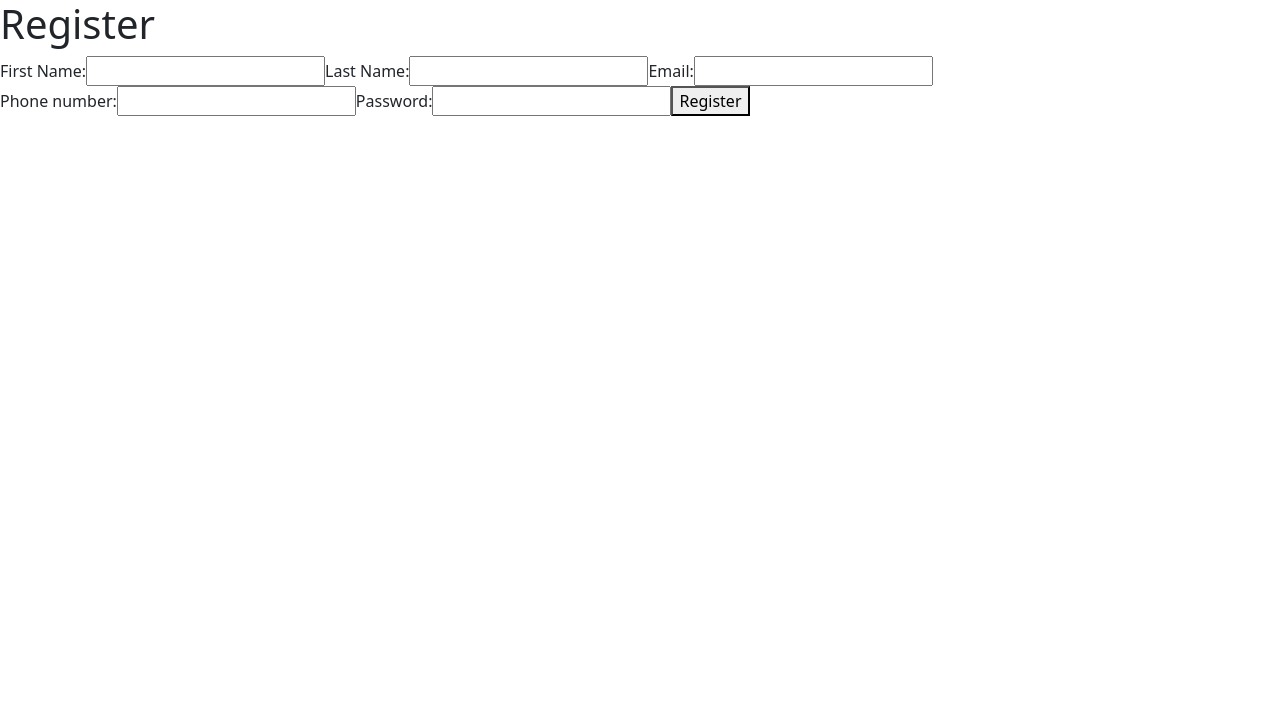
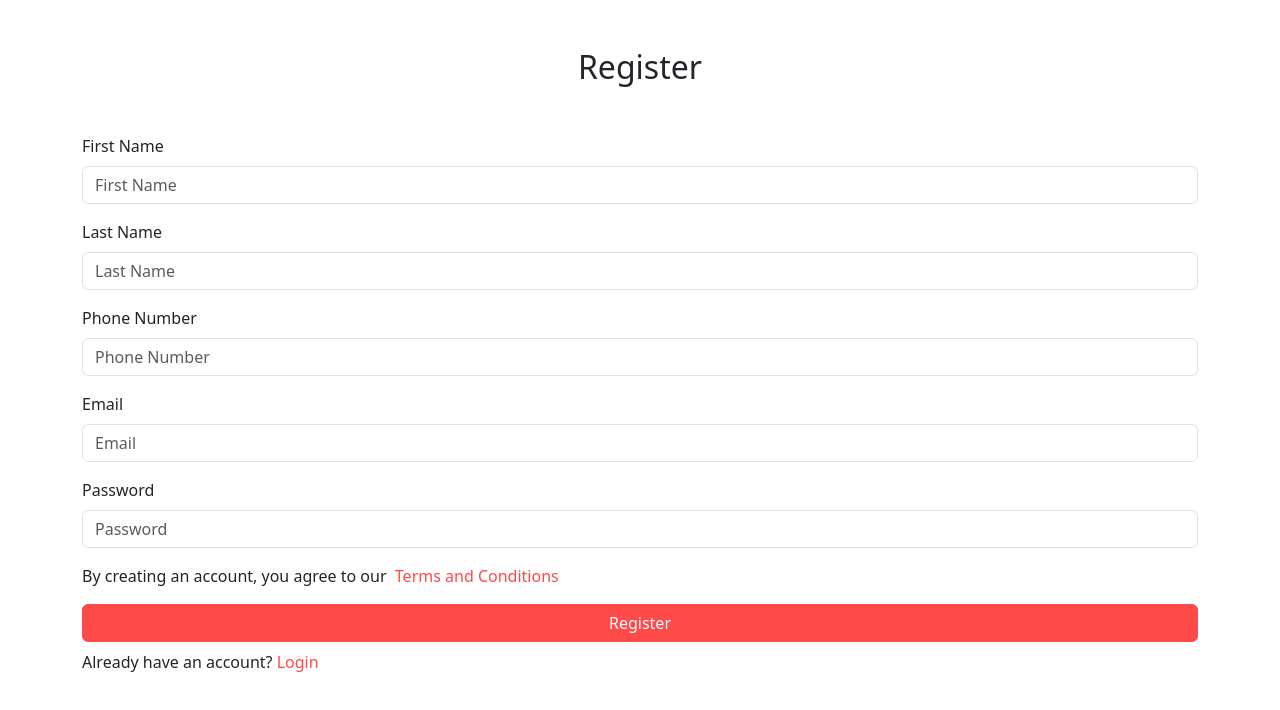
Before and after one commit to M0L0TFY/Wassal, a React (Vite) app in the folder wassal-frontend/: page /#/Register in a window 1280 px wide. Shown: the top 710 px of the page. Built offline with nearby package versions, Linux system fonts and the light colour scheme.

Commit message:
Latest frontend before adding the backend

```diff
--- a/wassal-frontend/src/App.jsx
+++ b/wassal-frontend/src/App.jsx
@@ -1,6 +1,7 @@
 import { HashRouter as Router, Routes, Route } from "react-router-dom";
 import { Home } from "./Pages/Home";
 import { Register } from "./Pages/Register";
+import { Grocery } from "./Pages/Grocery";
 
 function App() {
   return (
@@ -8,6 +9,7 @@ function App() {
       <Routes>
         <Route path="/" element={<Home />} />
         <Route path="/Register" element={<Register />} />
+        <Route path="/Category/:categoryName" element={<Grocery />} />
       </Routes>
     </Router>
   );
--- a/wassal-frontend/src/Components/Categories.jsx
+++ b/wassal-frontend/src/Components/Categories.jsx
@@ -1,4 +1,5 @@
 import Figure from "react-bootstrap/Figure";
+import { Link } from "react-router-dom";
 
 import saleCategory from "../assets/saleCategory.png";
 import fAvCategory from "../assets/fAvCategory.png";
@@ -16,16 +17,16 @@ export function Categories() {
       <br />
       <h1 style={{ textAlign: "center" }}>Categories</h1>
 
-      <a href="#">
+      <Link to={"/Category/Deals"}>
         <Figure className="category">
           <div className="img-bg">
             <Figure.Image width={120} height={180} src={saleCategory} />
           </div>
           <Figure.Caption className="captions">Deals</Figure.Caption>
         </Figure>
-      </a>
+      </Link>
 
-      <a href="#">
+      <Link to={"/Category/Plants"}>
         <Figure className="category">
           <div className="img-bg">
             <Figure.Image width={120} height={180} src={fAvCategory} />
@@ -34,70 +35,70 @@ export function Categories() {
             Fruits & Vegetables
           </Figure.Caption>
         </Figure>
-      </a>
+      </Link>
 
-      <a href="#">
+      <Link to={"/Category/Bakery"}>
         <Figure className="category">
           <div className="img-bg">
             <Figure.Image width={120} height={180} src={bakeryCategory} />
           </div>
           <Figure.Caption className="captions">Bakery</Figure.Caption>
         </Figure>
-      </a>
+      </Link>
 
-      <a href="#">
+      <Link to={"/Category/Meat"}>
         <Figure className="category">
           <div className="img-bg">
             <Figure.Image width={120} height={180} src={meatCategory} />
           </div>
           <Figure.Caption className="captions">Poultry & Meat</Figure.Caption>
         </Figure>
-      </a>
+      </Link>
 
-      <a href="#">
+      <Link to={"/Category/Dairy"}>
         <Figure className="category">
           <div className="img-bg">
             <Figure.Image width={120} height={180} src={milkCategory} />
           </div>
           <Figure.Caption className="captions">Dairy</Figure.Caption>
         </Figure>
-      </a>
+      </Link>
 
-      <a href="#">
+      <Link to={"/Category/Condiments"}>
         <Figure className="category">
           <div className="img-bg">
             <Figure.Image width={120} height={180} src={condimentsCategory} />
           </div>
           <Figure.Caption className="captions">Condiments</Figure.Caption>
         </Figure>
-      </a>
+      </Link>
 
-      <a href="#">
+      <Link to={`/Category/Snacks`}>
         <Figure className="category">
           <div className="img-bg">
             <Figure.Image width={120} height={180} src={snacksCategory} />
           </div>
           <Figure.Caption className="captions">Snacks</Figure.Caption>
         </Figure>
-      </a>
+      </Link>
 
-      <a href="#">
+      <Link to={"/Category/Beverages"}>
         <Figure className="category">
           <div className="img-bg">
             <Figure.Image width={120} height={180} src={beveragesCategory} />
           </div>
           <Figure.Caption className="captions">Beverages</Figure.Caption>
         </Figure>
-      </a>
+      </Link>
 
-      <a href="#">
+      <Link to={"/Category/All"}>
         <Figure className="category">
           <div className="img-bg">
             <Figure.Image width={120} height={180} src={arrowCategory} />
           </div>
           <Figure.Caption className="captions">View all</Figure.Caption>
         </Figure>
-      </a>
+      </Link>
     </>
   );
 }
--- /dev/null
+++ b/wassal-frontend/src/Components/ItemCard.jsx
@@ -0,0 +1,41 @@
+import { useContext } from "react";
+// import { CartContext } from "./CartContext";
+import BasketIcon from "../assets/BasketIcon.png";
+import BasketRemoveIcon from "../assets/BasketRemoveIcon.png";
+
+export function ItemCard({ item }) {
+  return (
+    <>
+      {/* <!-- Product Card 1 --> */}
+      <div class="col-md-4">
+        <div class="product-card shadow-sm">
+          <div class="position-relative">
+            <img
+              src="https://via.placeholder.com/300x200"
+              class="product-image w-100"
+            />
+            <span class="discount-badge">90%</span>
+          </div>
+          <div class="p-3">
+            <span class="category-badge mb-2 d-inline-block">Category</span>
+            <h6 class="mb-1">Item</h6>
+            <div class="d-flex justify-content-between align-items-center">
+              <span class="price-discount">EGP 999.99</span>
+              <span class="price-before">EGP 999.99</span>
+              <button class="btn">
+                <img src={BasketIcon} alt="Add to cart" className="cartbtn" />
+                <span className="RemoveCartbtn">
+                  <img
+                    src={BasketRemoveIcon}
+                    alt="Remove from cart"
+                    className="cartbtn"
+                  />
+                </span>
+              </button>
+            </div>
+          </div>
+        </div>
+      </div>
+    </>
+  );
+}
--- a/wassal-frontend/src/Components/Login.jsx
+++ b/wassal-frontend/src/Components/Login.jsx
@@ -22,7 +22,7 @@ export function Login() {
             <input
               type="text"
               className="form-control"
-              id="login-username"
+              id="login-email"
               placeholder="Email"
             />
           </div>
--- a/wassal-frontend/src/Components/Navbar.jsx
+++ b/wassal-frontend/src/Components/Navbar.jsx
@@ -3,6 +3,7 @@ import { LoginContext } from "./Login";
 
 import UserIcon from "../assets/UserIcon.png";
 import LocationIcon from "../assets/LocationIcon.png";
+import CartIcon from "../assets/CartIcon.png";
 import Wassal from "../assets/Wassal.png";
 import DeliveryBike from "../assets/DeliveryBike.png";
 
@@ -19,6 +20,15 @@ export function Navbar() {
           <img src={Wassal} alt="Wassal" />
         </a>
         <div className="navbar-icons me-5">
+          <a
+            href="#"
+            className="me-5"
+            onClick={(e) => {
+              e.preventDefault();
+            }}
+          >
+            <img src={CartIcon} alt="Cart" />
+          </a>
           <a
             href="#"
             className="me-5"
--- /dev/null
+++ b/wassal-frontend/src/Pages/Grocery.jsx
@@ -0,0 +1,111 @@
+import { useParams } from "react-router-dom";
+import { useState } from "react";
+import { Login, LoginContext } from "../Components/Login";
+import { Navbar } from "../Components/Navbar";
+import { ItemCard } from "../Components/ItemCard";
+import { Footer } from "../Components/Footer";
+
+export function Grocery() {
+  const [showLogin, setShowLogin] = useState(false);
+  const { categoryName } = useParams();
+
+  return (
+    <>
+      <LoginContext.Provider value={{ showLogin, setShowLogin }}>
+        <Navbar />
+        <Login />
+      </LoginContext.Provider>
+      <h1 style={{ textAlign: "center" }}>
+        Enjoy our latest {categoryName} items
+      </h1>
+      <br />
+      <div class="container py-5">
+        {/* Top bar */}
+        <div class="d-flex justify-content-between align-items-center mb-4">
+          <h4 class="mb-0">Categories</h4>
+          <div class="d-flex gap-2 align-items-center">
+            <span class="text-muted">Sort by:</span>
+            <button class="sort-btn">
+              Newest <i class="bi bi-chevron-down ms-2"></i>
+            </button>
+          </div>
+        </div>
+
+        <div class="row g-4">
+          {/* Filter sidebar */}
+          <div class="col-lg-3">
+            <div class="filter-sidebar p-4 shadow-sm">
+              <div class="filter-group">
+                <div class="form-check mb-2">
+                  <input class="form-check-input" type="checkbox" id="all" />
+                  <label class="form-check-label" for="all">
+                    All
+                  </label>
+                </div>
+                <div class="form-check mb-2">
+                  <input class="form-check-input" type="checkbox" id="deals" />
+                  <label class="form-check-label" for="deals">
+                    Deals
+                  </label>
+                </div>
+                <div class="form-check mb-2">
+                  <input class="form-check-input" type="checkbox" id="plants" />
+                  <label class="form-check-label" for="plants">
+                    Fruits & Vegetables
+                  </label>
+                </div>
+                <div class="form-check mb-2">
+                  <input class="form-check-input" type="checkbox" id="bakery" />
+                  <label class="form-check-label" for="bakery">
+                    Bakery
+                  </label>
+                </div>
+                <div class="form-check mb-2">
+                  <input class="form-check-input" type="checkbox" id="meat" />
+                  <label class="form-check-label" for="meat">
+                    Poultry & Meat
+                  </label>
+                </div>
+                <div class="form-check mb-2">
+                  <input class="form-check-input" type="checkbox" id="dairy" />
+                  <label class="form-check-label" for="dairy">
+                    Dairy
+                  </label>
+                </div>
+                <div class="form-check mb-2">
+                  <input class="form-check-input" type="checkbox" id="snacks" />
+                  <label class="form-check-label" for="snacks">
+                    Snacks
+                  </label>
+                </div>
+                <div class="form-check mb-2">
+                  <input
+                    class="form-check-input"
+                    type="checkbox"
+                    id="beverages"
+                  />
+                  <label class="form-check-label" for="beverages">
+                    Beverages
+                  </label>
+                </div>
+              </div>
+
+              <button class="btn btn-outline-primary w-100">
+                Apply Filters
+              </button>
+            </div>
+          </div>
+
+          {/* Product items grid */}
+          <div class="col-lg-9">
+            <div class="row g-4">
+              <ItemCard />
+            </div>
+          </div>
+        </div>
+      </div>
+
+      <Footer />
+    </>
+  );
+}
--- a/wassal-frontend/src/Pages/Register.jsx
+++ b/wassal-frontend/src/Pages/Register.jsx
@@ -1,30 +1,88 @@
+import { Link } from "react-router-dom";
+import Button from "react-bootstrap/Button";
+
 export function Register() {
   return (
-    <div className="register-page">
-      <h1>Register</h1>
+    <>
+      <div className="mt-5 mb-4 text-center">
+        <h2>Register</h2>
+      </div>
+      <div className="container mt-5">
         <form>
-        <label>
-          First Name:
-          <input type="text" name="firstName" required />
+          <div className="mb-3">
+            <label htmlFor="register-fname" className="form-label">
+              First Name
             </label>
-        <label>
-          Last Name:
-          <input type="text" name="lastName" required />
+            <input
+              type="text"
+              className="form-control"
+              id="register-fname"
+              placeholder="First Name"
+            />
+          </div>
+          <div className="mb-3">
+            <label htmlFor="register-lname" className="form-label">
+              Last Name
             </label>
-        <label>
-          Email:
-          <input type="text" name="email" required />
+            <input
+              type="text"
+              className="form-control"
+              id="register-lname"
+              placeholder="Last Name"
+            />
+          </div>
+          <div className="mb-3">
+            <label htmlFor="register-phone" className="form-label">
+              Phone Number
             </label>
-        <label>
-          Phone number:
-          <input type="tel" name="phone" required />
+            <input
+              type="tel"
+              className="form-control"
+              id="register-phone"
+              placeholder="Phone Number"
+            />
+          </div>
+          <div className="mb-3">
+            <label htmlFor="register-email" className="form-label">
+              Email
             </label>
-        <label>
-          Password:
-          <input type="password" name="password" required />
+            <input
+              type="text"
+              className="form-control"
+              id="register-email"
+              placeholder="Email"
+            />
+          </div>
+          <div className="mb-3">
+            <label htmlFor="login-password" className="form-label">
+              Password
             </label>
-        <button type="submit">Register</button>
+            <input
+              type="password"
+              className="form-control"
+              id="register-password"
+              placeholder="Password"
+            />
+          </div>
+          <div>
+            <p>
+              By creating an account, you agree to our &nbsp;
+              <a href="#" className="links">
+                Terms and Conditions
+              </a>
+            </p>
+          </div>
+          <Button className=" btn w-100 mb-2">Register</Button>
         </form>
+        <div>
+          <p>
+            Already have an account?{" "}
+            <Link to="/" className="links">
+              Login
+            </Link>
+          </p>
         </div>
+      </div>
+    </>
   );
 }
--- a/wassal-frontend/src/index.css
+++ b/wassal-frontend/src/index.css
@@ -109,6 +109,100 @@
 }
 /* Search icon */
 .search {
+  height: 1rem;
+  width: 1rem;
+  object-fit: contain;
+  display: inline-block;
+}
+
+/* Grocery Filters */
+.filter-sidebar {
+  background: white;
+  border-radius: 12px;
+  top: 20px;
+  height: fit-content;
+}
+
+.product-card {
+  background: white;
+  border-radius: 12px;
+  height: 100%;
+}
+
+.product-image {
+  height: 200px;
+  object-fit: cover;
+}
+
+.price-discount {
+  color: #ff4a4a;
+  font-weight: 600;
+}
+
+.price-before {
+  text-decoration: line-through;
+  color: #9ca3af;
+}
+
+.price {
+  color: #4b5563;
+  font-weight: 500;
+}
+
+.discount-badge {
+  position: absolute;
+  top: 10px;
+  right: 10px;
+  background: #dc2626;
+  color: white;
+  padding: 4px 8px;
+  border-radius: 6px;
+  font-size: 0.875rem;
+}
+
+.category-badge {
+  background: #e5e7eb;
+  color: #4b5563;
+  padding: 4px 8px;
+  border-radius: 6px;
+  font-size: 0.75rem;
+}
+
+.filter-group {
+  border-bottom: 1px solid #e5e7eb;
+  padding-bottom: 1rem;
+  margin-bottom: 1rem;
+}
+
+.color-option {
+  width: 24px;
+  height: 24px;
+  border-radius: 50%;
+  cursor: pointer;
+  position: relative;
+}
+
+.color-option.selected::after {
+  content: "";
+  position: absolute;
+  inset: -3px;
+  border: 2px solid #ff4a4a;
+  border-radius: 50%;
+}
+
+.sort-btn {
+  background: white;
+  border: 1px solid #e5e7eb;
+  padding: 8px 16px;
+  border-radius: 8px;
+  transition: all 0.2s;
+}
+
+.sort-btn:hover {
+  background: #f3f4f6;
+}
+
+.cartbtn {
   height: 1rem;
   width: 1rem;
   object-fit: contain;
```
Also changed, not shown: wassal-frontend/src/assets/BasketIcon.png (added), wassal-frontend/src/assets/BasketRemoveIcon.png (added). Lines whose indentation alone changed are shown as unchanged.
